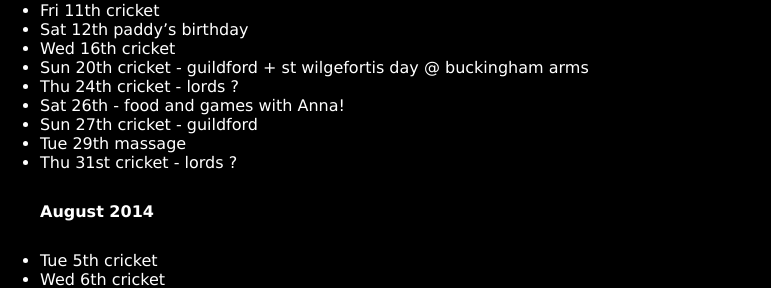
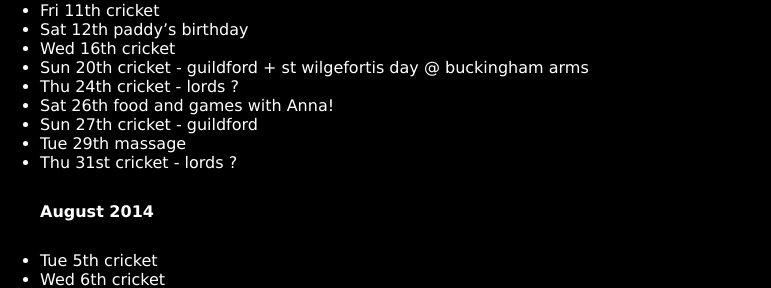
Before and after one commit to rjw1/randomness.org.uk, a Jekyll site: the page built from diary/index.md, in a window 1280 px wide. Shown: the part 439-727 px from the top of the page, without its empty margins (0-771 px from the left). Built offline with Jekyll 4.4.1, drawn with Linux system fonts in a browser that asks for light colours; Markdown is read by kramdown in place of the engine named in the settings.

Commit message:
Hyphen was not desirable

```diff
--- a/diary/index.md
+++ b/diary/index.md
@@ -25,7 +25,7 @@ are welcome or you can email me.
 * Wed 16th cricket
 * Sun 20th cricket - guildford + st wilgefortis day @ buckingham arms
 * Thu 24th cricket - lords ?
-* Sat 26th - food and games with Anna!
+* Sat 26th food and games with Anna!
 * Sun 27th cricket - guildford
 * Tue 29th massage
 * Thu 31st cricket - lords ?
```
